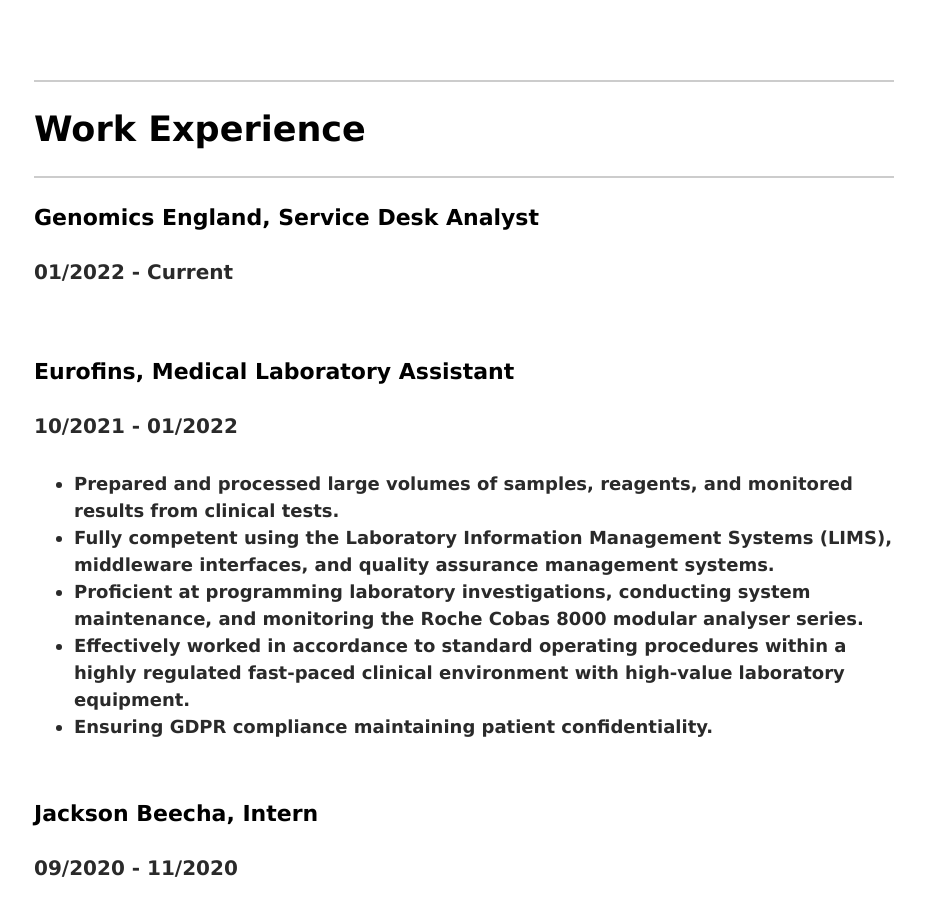
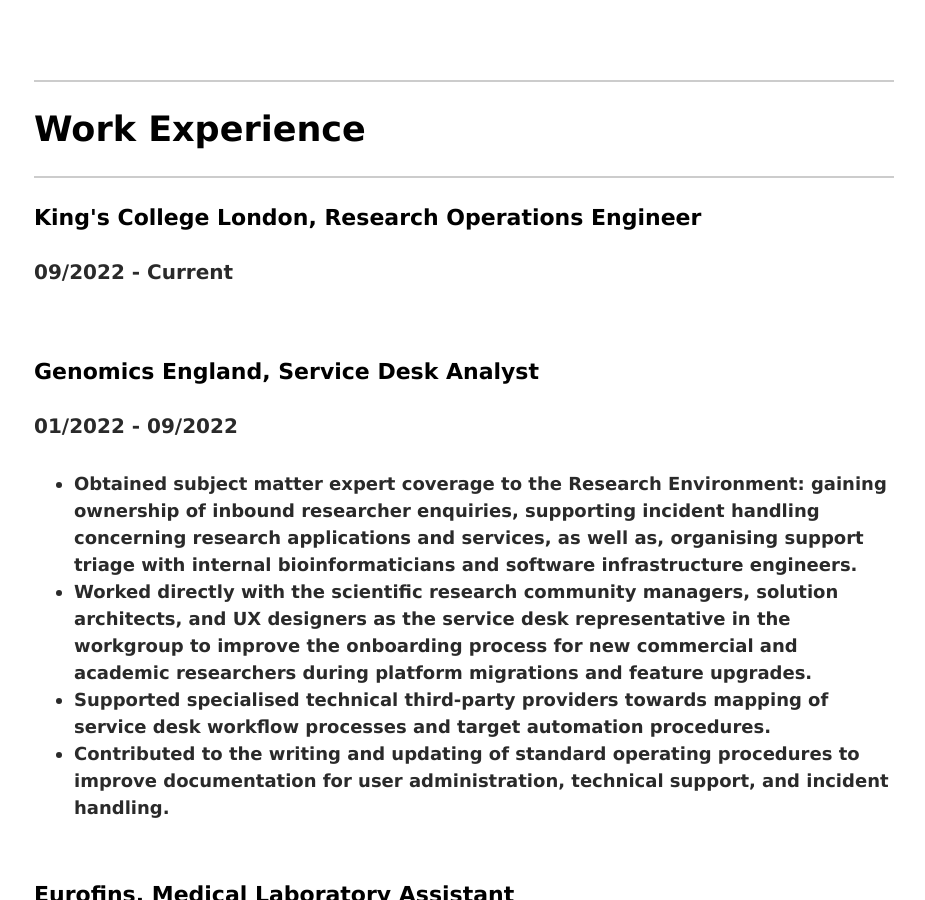
Before and after one commit to ChristopherChristofi/christopherchristofi, a Jekyll site: the page built from cv.html, in a window 1280 px wide and 900 px high, scrolled down 963 px. Shown: the whole window, without its empty margins (176-1101 px from the left). Built offline with Jekyll 4.4.1, drawn with Linux system fonts in a browser that asks for light colours; some of the changed text lies outside the part shown.

Commit message:
update work-list history sub-section

```diff
--- a/cv.html
+++ b/cv.html
@@ -41,14 +41,17 @@
 	<hr>
 	<h2 class="cv-header">Work Experience</h2>
   <hr>
-
+		<h4 class="cv-subtitle"><span class="company">King's College London</span>, Research Operations Engineer</h4>
+		<h5 class="cv-date">09/2022 - Current</h5>
+	<br>
 	<h4 class="cv-subtitle"><span class="company">Genomics England</span>, Service Desk Analyst</h4>
-	<h5 class="cv-date">01/2022 - Current</h5>
-	<!--
+	<h5 class="cv-date">01/2022 - 09/2022</h5>
 	<ul class="cv-work-list">
-		<li>Appointed subject matter expert to the Research Environment, involving: ownership of inbound researcher enquirers, providing first and second-line incident handling for research applications and services, as well as, organising support triage with internal bioinformaticians and software infrastructure engineers.</li>
+		<li>Obtained subject matter expert coverage to the Research Environment: gaining ownership of inbound researcher enquiries, supporting incident handling concerning research applications and services, as well as, organising support triage with internal bioinformaticians and software infrastructure engineers.</li>
+		<li>Worked directly with the scientific research community managers, solution architects, and UX designers as the service desk representative in the workgroup to improve the onboarding process for new commercial and academic researchers during platform migrations and feature upgrades.</li>
+		<li>Supported specialised technical third-party providers towards mapping of service desk workflow processes and target automation procedures.</li>
+		<li>Contributed to the writing and updating of standard operating procedures to improve documentation for user administration, technical support, and incident handling.</li>
 	</ul>
-	-->
 	<br>
 	<h4 class="cv-subtitle"><span class="company">Eurofins</span>, Medical Laboratory Assistant</h4>
   <h5 class="cv-date">10/2021 - 01/2022</h5>
@@ -59,25 +62,8 @@
     <li>Effectively worked in accordance to standard operating procedures within a highly regulated fast-paced clinical environment with high-value laboratory equipment.</li>
 		<li>Ensuring GDPR compliance maintaining patient confidentiality.</li>
   </ul>
-  <br>
-	<h4 class="cv-subtitle"><span class="company">Jackson Beecha</span>, Intern</h4>
-  <h5 class="cv-date">09/2020 - 11/2020</h5>
-  <ul class="cv-work-list">
-    <li>Short-term work placement.</li>
-    <li>Generated market analysis report.</li>
-    <li>Provided product research into diagnostic kits.</li>
-  </ul>
-  <br>
-  <h4 class="cv-subtitle"><span class="company">Moss Bros</span>, Sales Advisor</h4>
-  <h5 class="cv-date">04/2019 - 12/2019</h5>
-  <ul class="cv-work-list">
-    <li>Managed made-to-measure suit servicesand tailoring techniques through collaboration with external tailors.</li>
-    <li>Provided great customer service, and contributed to an increase in sales and target accomplishments.</li>
-    <li>Organised deliveries, orders, and managed stock control.</li>
-  </ul>
-	<hr>
 	<br></br><br></br>
-
+  <hr>
 	<h2 class="cv-header">Skills</h2>
 	<hr>
 	<ul class="cv-work-list">
```
